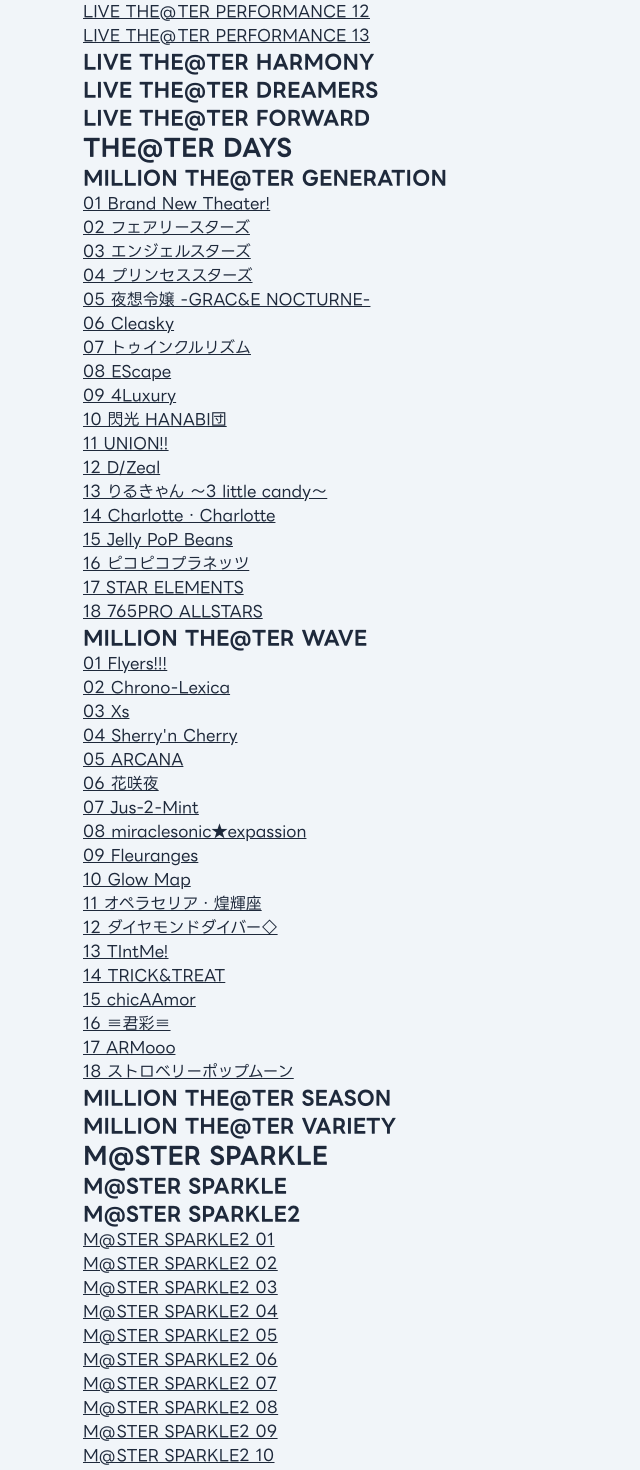
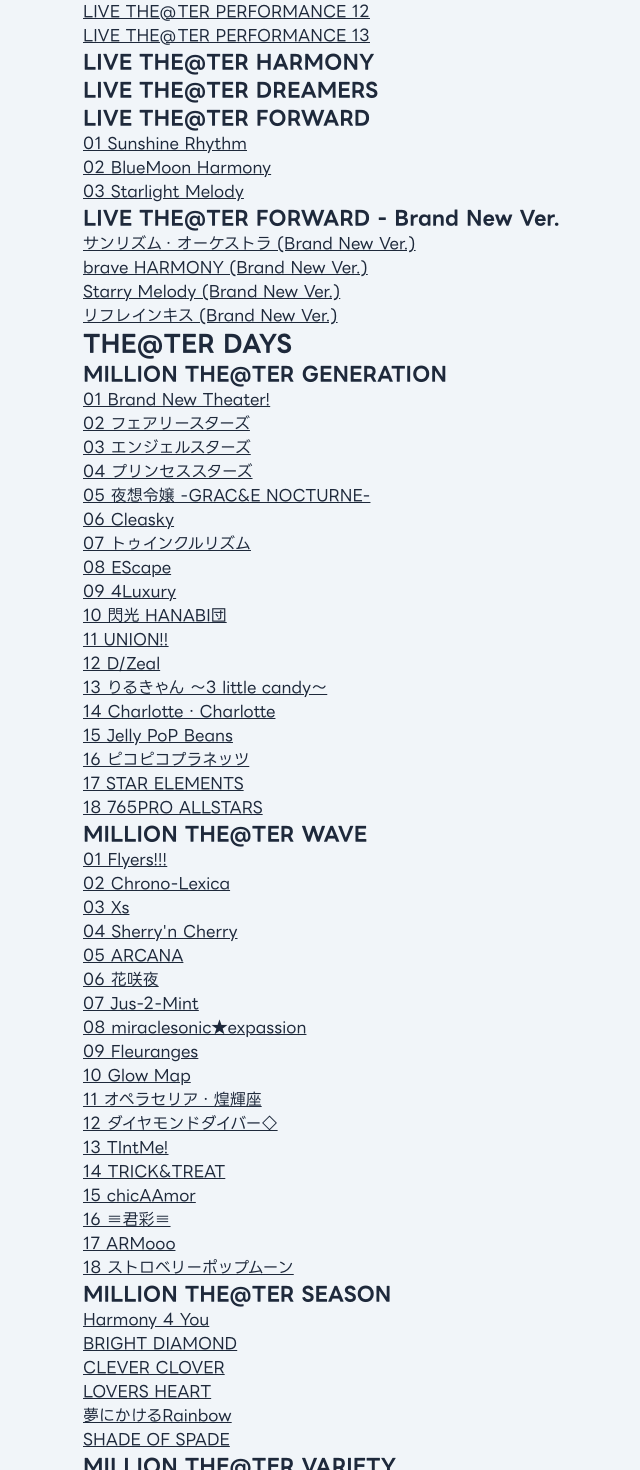
Before and after one commit to lonsagisawa/stream.kitahina.co, a Next.js app: page /millionlive in a window 1280 px wide. Shown: the part 640-2110 px from the top of the page, without its empty margins (237-877 px from the left). Built offline with nearby package versions, Linux system fonts and the light colour scheme.

Commit message:
ML: MTS, LTF

```diff
--- a/pages/millionlive.tsx
+++ b/pages/millionlive.tsx
@@ -139,6 +139,69 @@
       <h2 className="text-xl font-bold">LIVE THE@TER HARMONY</h2>
       <h2 className="text-xl font-bold">LIVE THE@TER DREAMERS</h2>
       <h2 className="text-xl font-bold">LIVE THE@TER FORWARD</h2>
+      <ul>
+        <li>
+          <Link
+            href="/album/laca-15611"
+            className="underline hover:text-yellow-500 transition"
+          >
+            01 Sunshine Rhythm
+          </Link>
+        </li>
+        <li>
+          <Link
+            href="/album/laca-15612"
+            className="underline hover:text-yellow-500 transition"
+          >
+            02 BlueMoon Harmony
+          </Link>
+        </li>
+        <li>
+          <Link
+            href="/album/laca-15613"
+            className="underline hover:text-yellow-500 transition"
+          >
+            03 Starlight Melody
+          </Link>
+        </li>
+      </ul>
+      <h2 className="text-xl font-bold">
+        LIVE THE@TER FORWARD - Brand New Ver.
+      </h2>
+      <ul>
+        <li>
+          <Link
+            href="/album/sun_rhythm_orchestra"
+            className="underline hover:text-yellow-500 transition"
+          >
+            サンリズム・オーケストラ (Brand New Ver.)
+          </Link>
+        </li>
+        <li>
+          <Link
+            href="/album/brave_harmony"
+            className="underline hover:text-yellow-500 transition"
+          >
+            brave HARMONY (Brand New Ver.)
+          </Link>
+        </li>
+        <li>
+          <Link
+            href="/album/starry_melody"
+            className="underline hover:text-yellow-500 transition"
+          >
+            Starry Melody (Brand New Ver.)
+          </Link>
+        </li>
+        <li>
+          <Link
+            href="/album/refrain_kiss"
+            className="underline hover:text-yellow-500 transition"
+          >
+            リフレインキス (Brand New Ver.)
+          </Link>
+        </li>
+      </ul>
 
       <h1 className="text-2xl font-bold">THE@TER DAYS</h1>
       <h2 className="text-xl font-bold">MILLION THE@TER GENERATION</h2>
@@ -436,6 +499,56 @@
         </li>
       </ul>
       <h2 className="text-xl font-bold">MILLION THE@TER SEASON</h2>
+      <ul>
+        <li>
+          <Link
+            href="/album/lacm-24151"
+            className="underline hover:text-yellow-500 transition"
+          >
+            Harmony 4 You
+          </Link>
+        </li>
+        <li>
+          <Link
+            href="/album/laca-15916"
+            className="underline hover:text-yellow-500 transition"
+          >
+            BRIGHT DIAMOND
+          </Link>
+        </li>
+        <li>
+          <Link
+            href="/album/laca-15935"
+            className="underline hover:text-yellow-500 transition"
+          >
+            CLEVER CLOVER
+          </Link>
+        </li>
+        <li>
+          <Link
+            href="/album/laca-15978"
+            className="underline hover:text-yellow-500 transition"
+          >
+            LOVERS HEART
+          </Link>
+        </li>
+        <li>
+          <Link
+            href="/album/lacm-24294"
+            className="underline hover:text-yellow-500 transition"
+          >
+            夢にかけるRainbow
+          </Link>
+        </li>
+        <li>
+          <Link
+            href="/album/laca-25019"
+            className="underline hover:text-yellow-500 transition"
+          >
+            SHADE OF SPADE
+          </Link>
+        </li>
+      </ul>
       <h2 className="text-xl font-bold">MILLION THE@TER VARIETY</h2>
 
       <h1 className="text-2xl font-bold">M@STER SPARKLE</h1>
```
